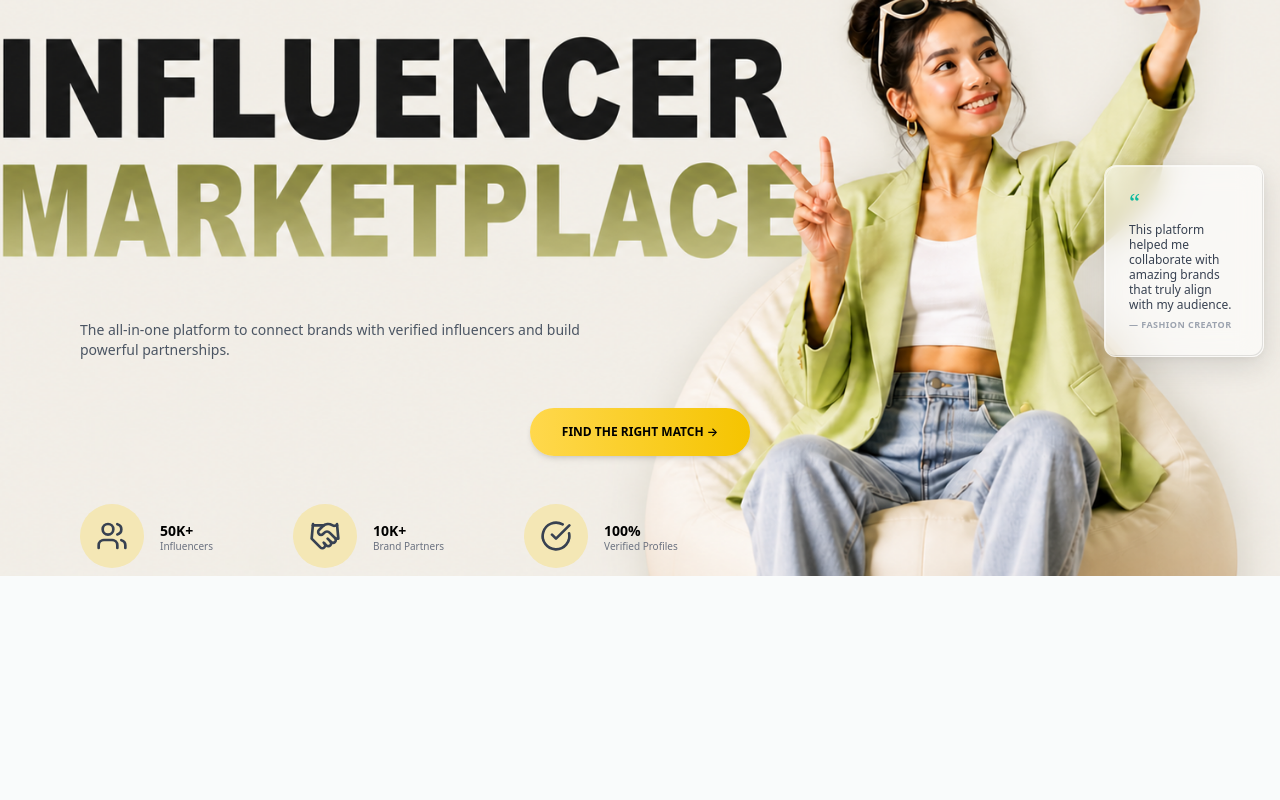
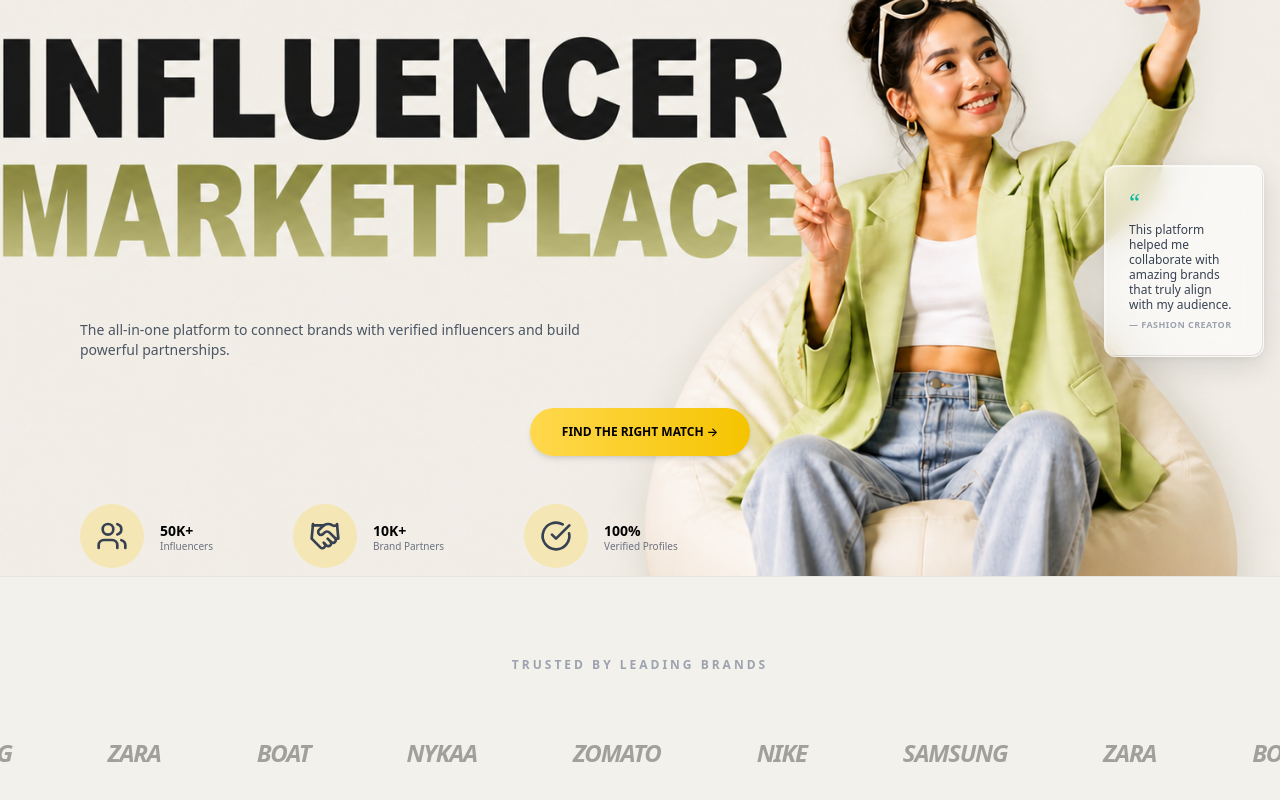
Before and after one commit to nevermature01-lgtm/collabli, a Next.js app: page / in a window 1280 px wide. Shown: the part 224-1024 px from the top of the page. Before the commit the page ends 800 px from the top, so only its background shows below. Built offline with nearby package versions, Linux system fonts and the light colour scheme.

Commit message:
Add the **brands logo slider section directly below the hero section** w

```diff
--- a/src/app/page.tsx
+++ b/src/app/page.tsx
@@ -1,6 +1,7 @@
 import { MainLayout } from '@/components/layout/MainLayout';
 import { AnnouncementBar } from '@/components/landing/AnnouncementBar';
 import { HeroSection } from '@/components/landing/HeroSection';
+import { BrandsSlider } from '@/components/landing/BrandsSlider';
 import FloatingNavbar from '@/components/FloatingNavbar';
 import { siteConfig } from '@/config/site-content';
 
@@ -31,6 +32,8 @@ export default function Home() {
         imageSrc="/desktop-version.png"
         hasAnnouncement={global.showAnnouncementBar}
       />
+
+      <BrandsSlider />
     </MainLayout>
   );
 }
--- /dev/null
+++ b/src/components/landing/BrandsSlider.tsx
@@ -0,0 +1,40 @@
+import React from 'react';
+
+export const BrandsSlider: React.FC = () => {
+  const logos = [
+    { name: 'Nike', icon: 'NIKE' },
+    { name: 'Samsung', icon: 'SAMSUNG' },
+    { name: 'Zara', icon: 'ZARA' },
+    { name: 'Boat', icon: 'BOAT' },
+    { name: 'Nykaa', icon: 'NYKAA' },
+    { name: 'Zomato', icon: 'ZOMATO' },
+  ];
+
+  return (
+    <section className="py-10 bg-[#F3F1EB] overflow-hidden border-t border-black/5">
+      <p className="text-center text-[10px] md:text-xs tracking-[3px] font-bold text-gray-400 mb-8 uppercase">
+        Trusted by Leading Brands
+      </p>
+
+      <div className="relative w-full overflow-hidden">
+        {/* Continuous Scroll Container */}
+        <div className="flex w-[200%] animate-scroll gap-12 md:gap-24 items-center whitespace-nowrap">
+          {[...Array(2)].map((_, i) => (
+            <React.Fragment key={i}>
+              {logos.map((logo) => (
+                <div
+                  key={logo.name}
+                  className="flex items-center justify-center grayscale opacity-40 hover:grayscale-0 hover:opacity-100 transition-all duration-500 cursor-default"
+                >
+                  <span className="text-xl md:text-2xl font-black tracking-tighter text-gray-800 italic">
+                    {logo.icon}
+                  </span>
+                </div>
+              ))}
+            </React.Fragment>
+          ))}
+        </div>
+      </div>
+    </section>
+  );
+};
--- a/tailwind.config.ts
+++ b/tailwind.config.ts
@@ -97,12 +97,17 @@ export default {
         'float': {
           '0%, 100%': { transform: 'translateY(0) rotate(0deg)' },
           '50%': { transform: 'translateY(-15px) rotate(1.5deg)' },
+        },
+        'scroll': {
+          '0%': { transform: 'translateX(0)' },
+          '100%': { transform: 'translateX(-50%)' },
         }
       },
       animation: {
         'accordion-down': 'accordion-down 0.2s ease-out',
         'accordion-up': 'accordion-up 0.2s ease-out',
         'float': 'float 6s ease-in-out infinite',
+        'scroll': 'scroll 30s linear infinite',
       },
     },
   },
```
